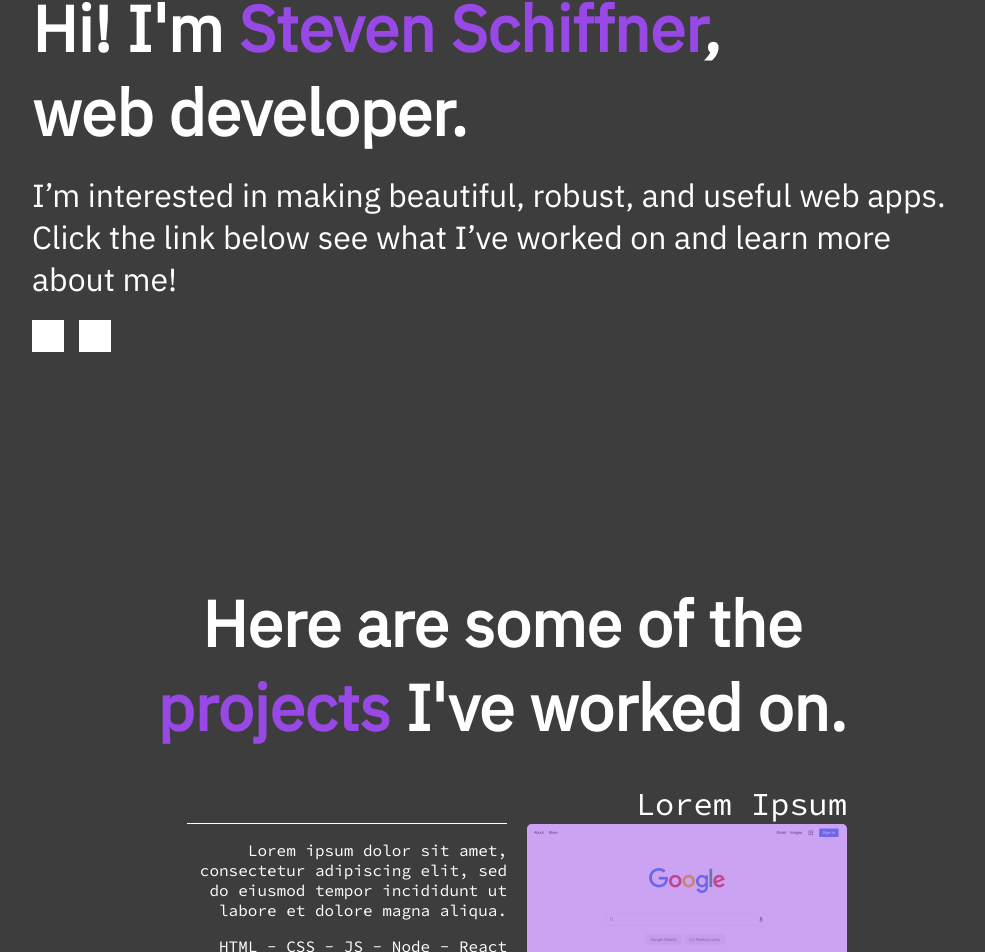
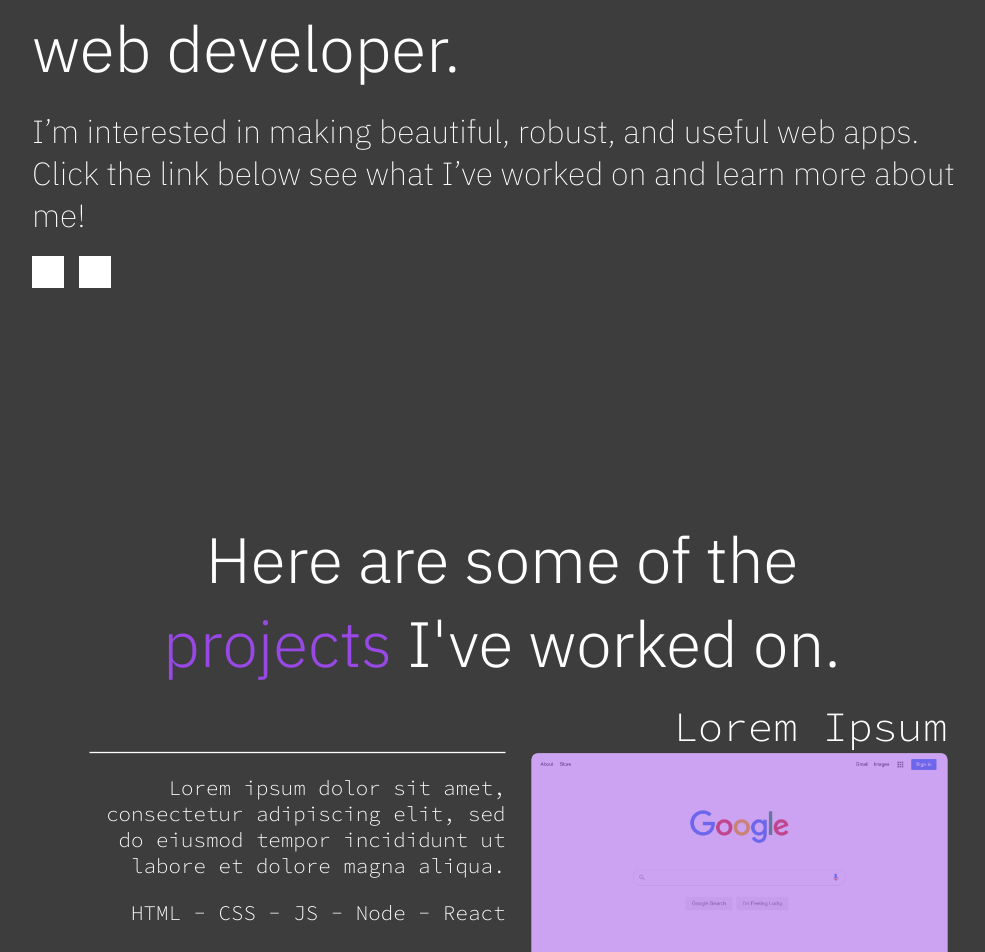
Before and after one commit to Moburu/portfolio-site, a React (Create React App) app: page / in a window 1280 px wide. Shown: the part 303-1255 px from the top of the page, without its empty margins (138-1123 px from the left). Built offline with nearby package versions, Linux system fonts and the light colour scheme; grey boxes are pictures that could not be loaded.

Commit message:
made navbar sticky, fixed formatting

```diff
--- a/public/index.html
+++ b/public/index.html
@@ -12,7 +12,7 @@
     <link rel="apple-touch-icon" href="%PUBLIC_URL%/logo192.png" />
     <link rel="preconnect" href="https://fonts.googleapis.com">
     <link rel="preconnect" href="https://fonts.gstatic.com" crossorigin>
-    <link href="https://fonts.googleapis.com/css2?family=IBM+Plex+Sans:wght@100;200;300;400&family=Roboto+Condensed:wght@300&family=Source+Code+Pro&display=swap" rel="stylesheet">
+    <link href="https://fonts.googleapis.com/css2?family=IBM+Plex+Sans:wght@100;200;300;400&family=Roboto+Condensed:wght@300&family=Source+Code+Pro:wght@100;200;300;400&display=swap" rel="stylesheet">
     <link rel="manifest" href="%PUBLIC_URL%/manifest.json" />
     <title>React App</title>
   </head>
--- a/src/Components/About/About.css
+++ b/src/Components/About/About.css
@@ -38,6 +38,7 @@
 .about-txt {
     margin: 10px;
     font-size: clamp(16px, 1.975vw + 8.296px, 32px);
+    font-weight: 200;
     text-align: left;
 }
 
--- a/src/Components/Contact/Contact.css
+++ b/src/Components/Contact/Contact.css
@@ -0,0 +1,24 @@
+.Contact {
+    display: flex;
+    flex-direction: column;
+    justify-content: center;
+    align-items: left;
+    margin: 50px 25%;
+    padding: 10px;
+}
+
+@media screen and (min-width: 650px) and (max-width: 1440px) {
+    .Contact {
+        margin: 0px 12.5%;
+    }
+}
+
+@media screen and (max-width: 649px) {
+    .Contact {
+        margin: 0px;
+    }
+}
+
+.title-3 {
+    text-align: center;
+}
--- a/src/Components/Contact/Contact.js
+++ b/src/Components/Contact/Contact.js
@@ -5,7 +5,7 @@ import './Contact.css'
 const Contact = props => {
   return (
     <div className='Contact'>
-
+      <h1 className='title-3'>I'd love to hear from you! <br /><span className='emphasis'>Contact</span> me via the links below:</h1>
     </div>
   )
 }
--- a/src/Components/Landing/Landing.css
+++ b/src/Components/Landing/Landing.css
@@ -25,6 +25,7 @@ h1 {
     text-align: left;
     margin-top: 0px;
     margin-bottom: 0px;
+    font-weight: 300;
 }
 
 .emphasis {
@@ -33,6 +34,7 @@ h1 {
 
 .description {
     font-size: clamp(16px, 1.975vw + 8.296px, 32px);
+    font-weight: 200;
     text-align: left;
     margin-bottom: 0px;
     margin-top: 20px;
--- a/src/Components/Navbar/Navbar.css
+++ b/src/Components/Navbar/Navbar.css
@@ -7,17 +7,25 @@
     font-weight: 300;
     font-size: 20px;
     padding: 0px 25%;
+    background-color: #3d3d3d;
+    z-index: 1;
+    position: fixed;
+    left: 0;
+    top: 0;
+    width: 50%;
 }
 
 @media screen and (min-width: 650px) and (max-width: 1440px) {
     .Navbar {
         padding: 0px 12.5%;
+        width: 75%;
     }
 }
 
 @media screen and (max-width: 649px) {
     .Navbar {
         padding: 0px 10px;
+        width: calc(100vw - 40px);
     }
 }
 
--- a/src/Components/Projects/Projects.css
+++ b/src/Components/Projects/Projects.css
@@ -28,7 +28,7 @@
     font-size: clamp(32px, 3.951vw + 16.593px, 64px);
     text-align: center;
     margin-top: 0px;
-    margin-bottom: 54px;
+    margin-bottom: 74px;
 }
 
 .emphasis {
--- a/src/Components/Projects/Projects.js
+++ b/src/Components/Projects/Projects.js
@@ -11,6 +11,7 @@ const Project = styled.div`
   justify-content: space-around;
   align-items: center;
   margin: 10px 10px 54px 10px;
+  transform: scale(1.3);
 `;
 
 const Description = styled.div`
@@ -51,7 +52,7 @@ const Overlay = styled.div`
 const Title = styled.h2`
   font-size: 32px;
   font-family: 'Source Code Pro', monospace;
-  font-weight: 400;
+  font-weight: 300;
   width: 100%;
   text-align: ${props => props.position};
   margin: auto;
```
